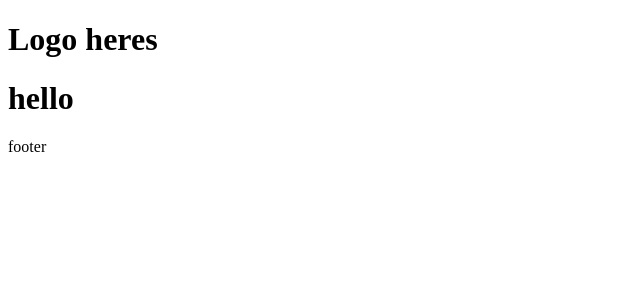
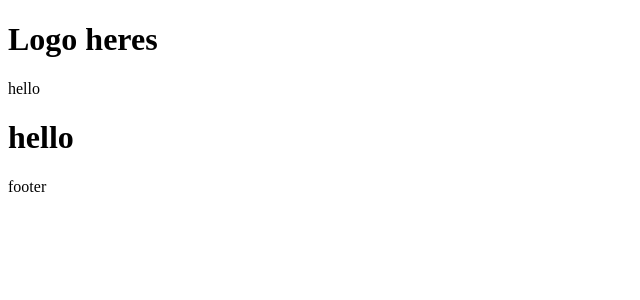
Before and after one commit to FendShooter/next_train, a Next.js app: page / in a window 1280 px wide. Shown: the top 300 px of the page, without its empty margins (0-640 px from the left). Built offline with nearby package versions, Linux system fonts and the light colour scheme.

Commit message:
new ui  with p

```diff
--- a/pages/index.js
+++ b/pages/index.js
@@ -8,7 +8,9 @@ export default function Home() {
         <link rel='icon' href='/favicon.ico' />
       </Head>
 
-      <div className='w-[800px] h-[800px] bg-blue-500'>
+      <div className='w-[800px] h-[800px] bg-green-500'>
+        <p>hello</p>
+
         <h1 className='text-white'>hello</h1>
       </div>
     </div>
```
